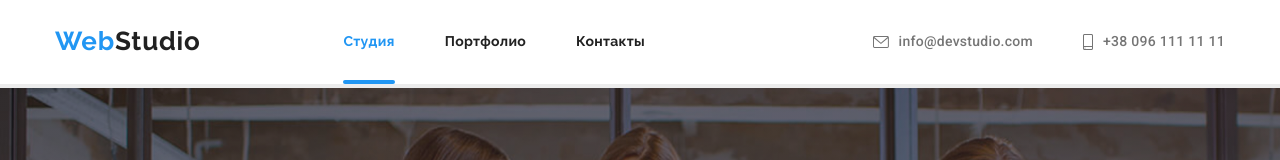
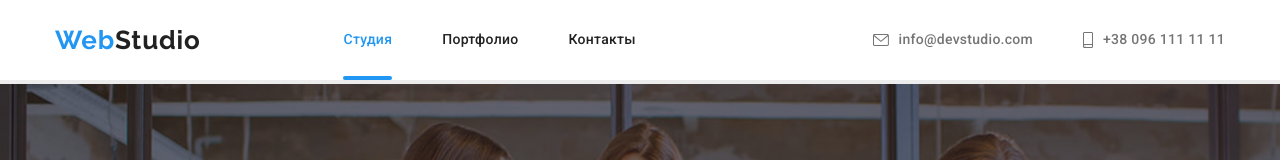
Before and after one commit to EugeneKravec/goit-markup-hw-05, a plain HTML site: page index.html in a window 1280 px wide. Shown: the top 160 px of the page. Drawn offline with nearby package versions, Linux system fonts and the light colour scheme.

Commit message:
Поменял шрифт в навигации

```diff
--- a/css/style.css
+++ b/css/style.css
@@ -506,6 +506,12 @@ img {
     padding: 32px 0;
     text-decoration: none;
 
+    font-family: Roboto;
+    font-weight: 500;
+    font-size: 14px;
+    line-height: 1.14;
+    letter-spacing: 0.02em;
+
     color: var(--primary-title-color);
 
     transition-property: color;
```
